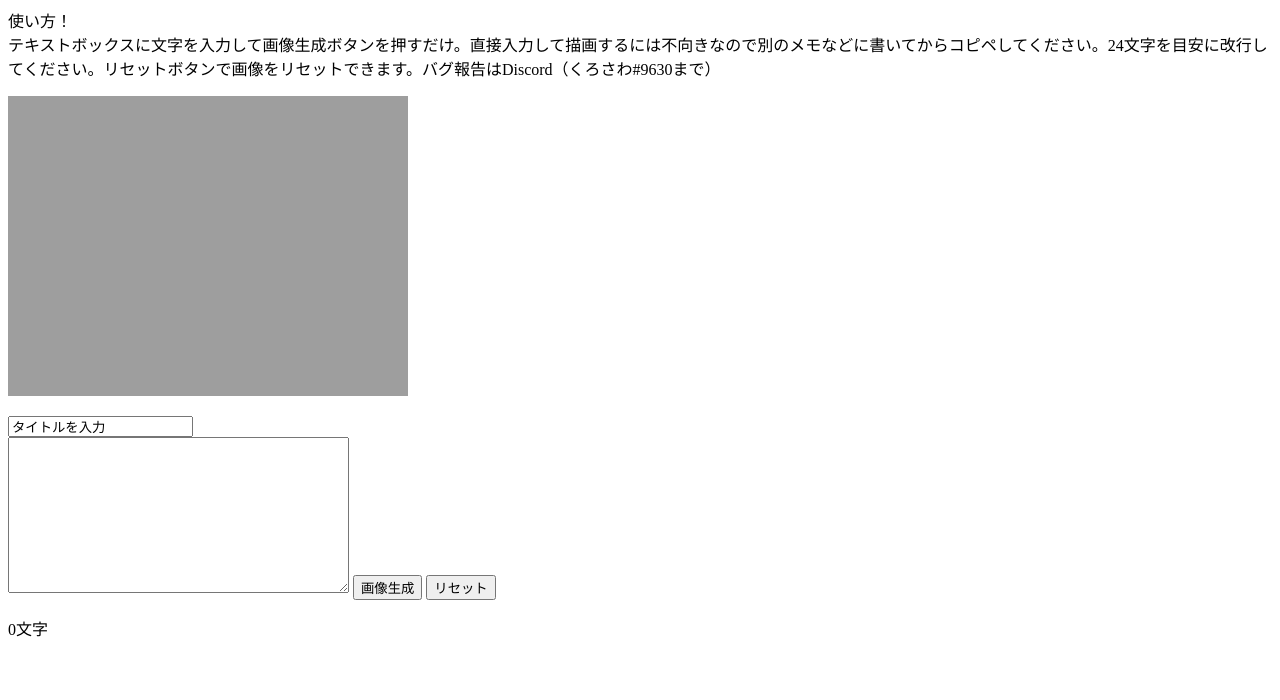
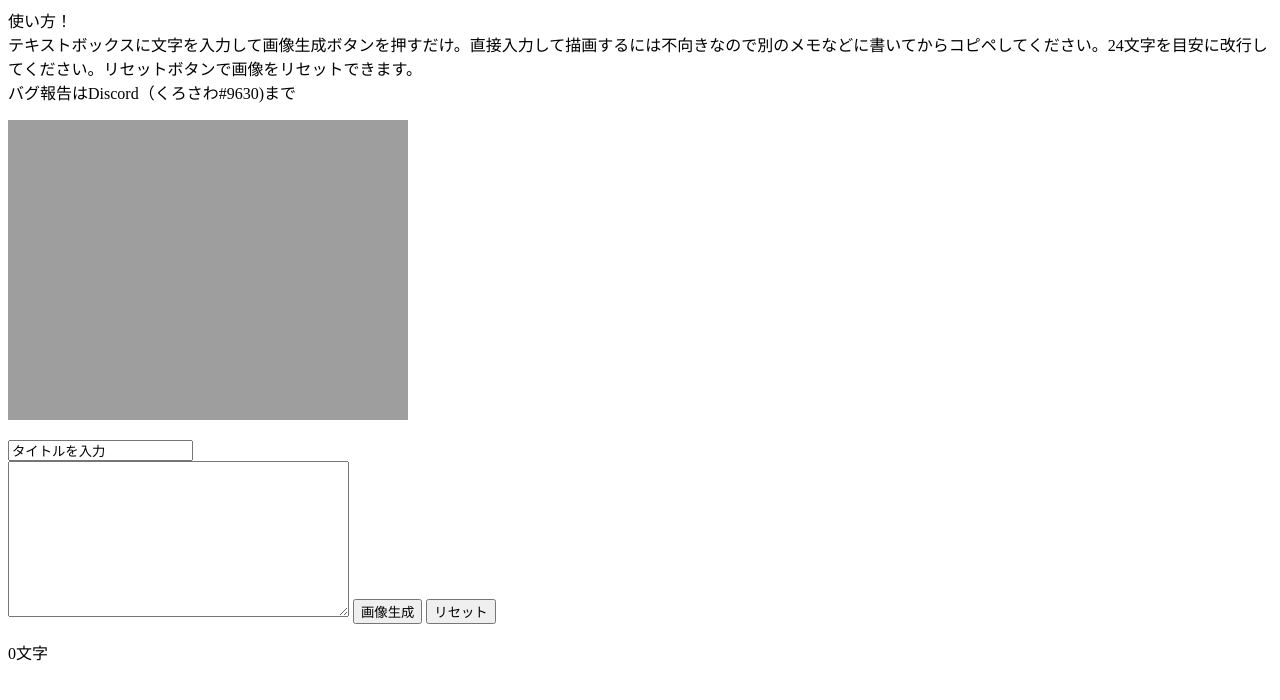
Before and after one commit to JonahSandayo/SaxesWorldImagemaker, a plain HTML site: page index.html in a window 1280 px wide. Drawn offline with Linux system fonts and the light colour scheme.

Commit message:
Update index.html

```diff
--- a/index.html
+++ b/index.html
@@ -1,7 +1,7 @@
 <!DOCTYPE html>
 <html>
 <head><meta charset="UTF-8"><title>サクセスワールド用画像メーカー</title></head>
-<body onload="loadImage('preview');">使い方！<br>テキストボックスに文字を入力して画像生成ボタンを押すだけ。直接入力して描画するには不向きなので別のメモなどに書いてからコピペしてください。24文字を目安に改行してください。リセットボタンで画像をリセットできます。バグ報告はDiscord（くろさわ#9630まで）</body>
+<body onload="loadImage('preview');">使い方！<br>テキストボックスに文字を入力して画像生成ボタンを押すだけ。直接入力して描画するには不向きなので別のメモなどに書いてからコピペしてください。24文字を目安に改行してください。リセットボタンで画像をリセットできます。<br>バグ報告はDiscord（くろさわ#9630)まで</body>
 <style>
     input.example1 {
         width: 250px;
```
